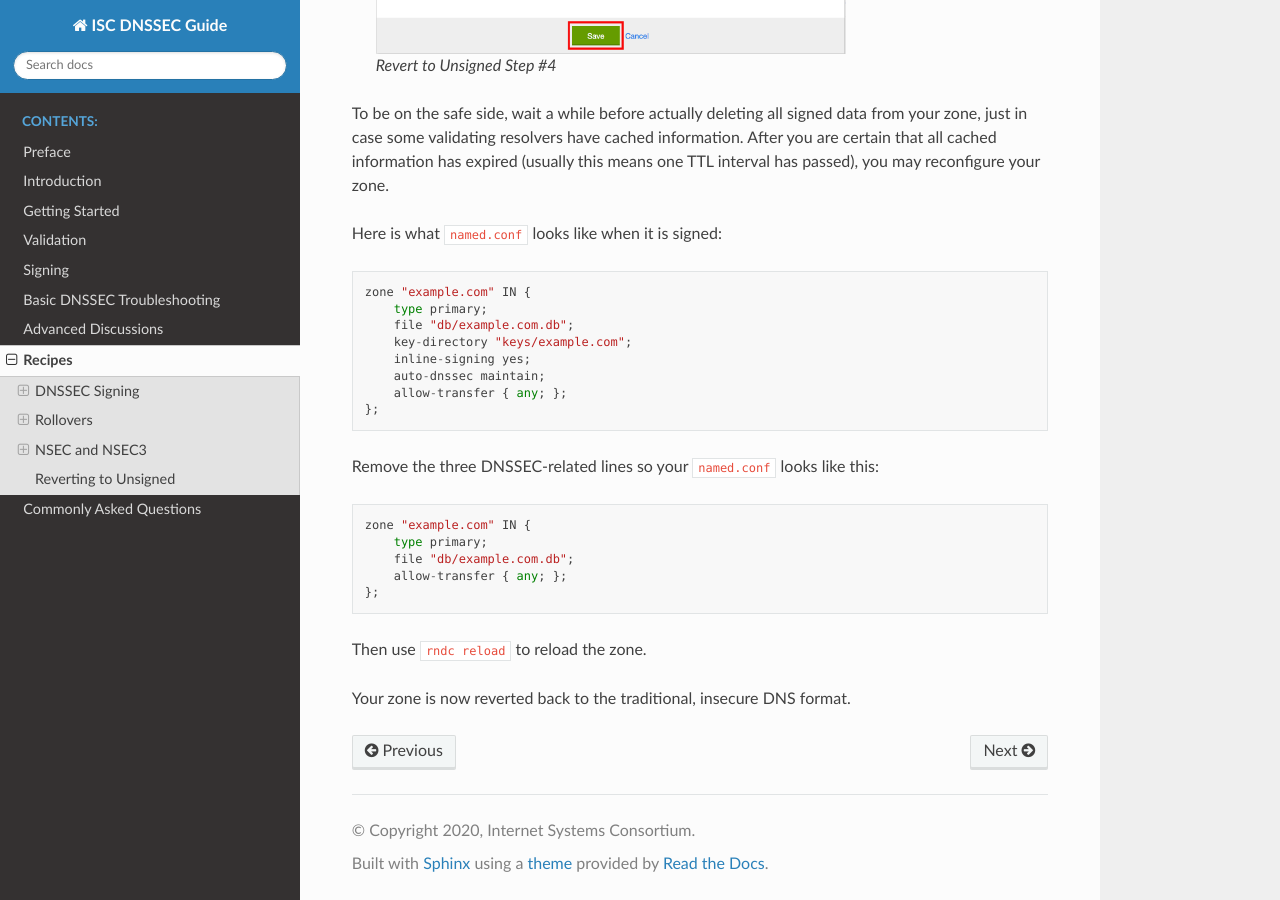
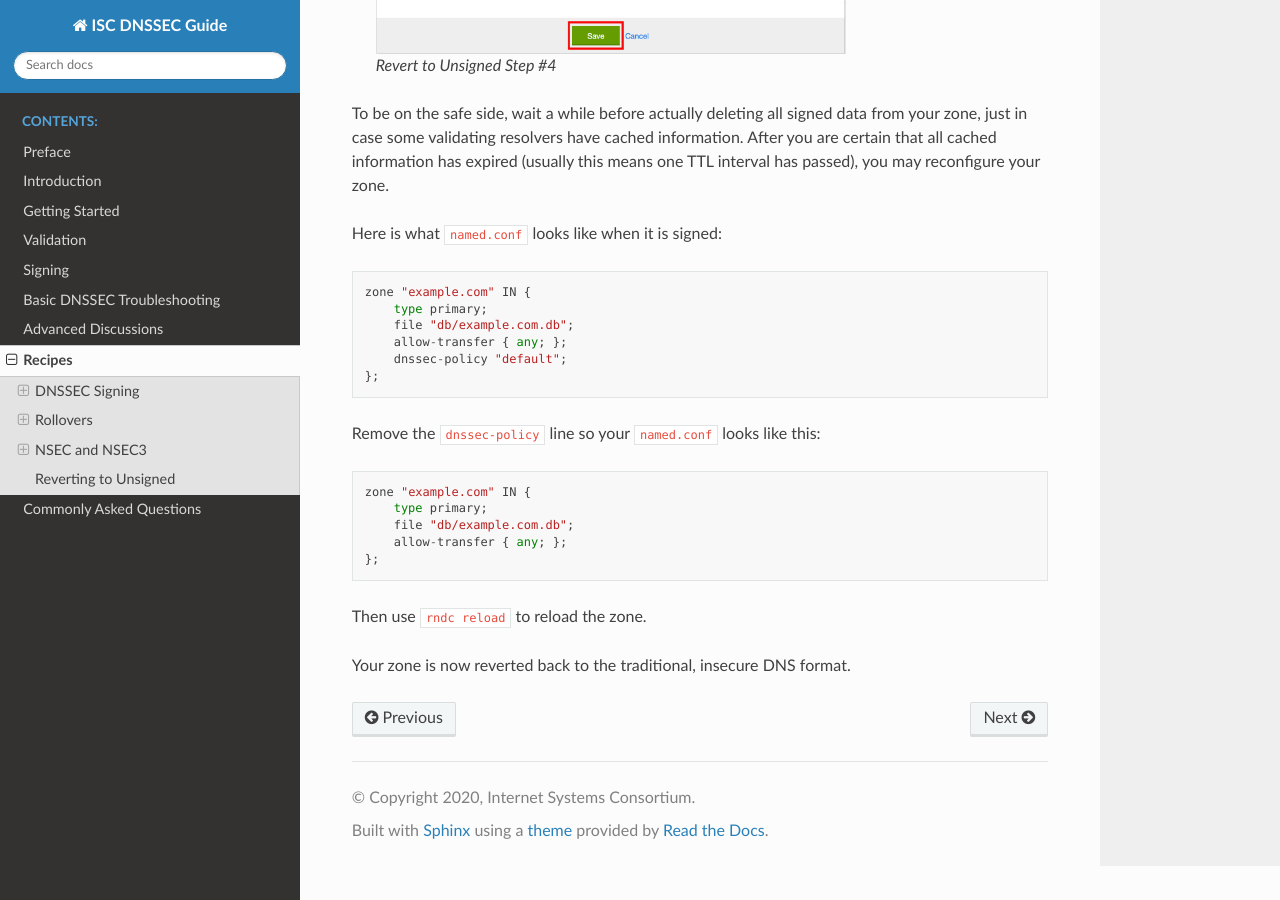
Before and after one commit to isc-projects/isc-dnssec-guide, a Sphinx documentation site: the page built from doc/recipes.rst, in a window 1280 px wide and 900 px high, scrolled down 20613 px. Built offline with Sphinx 7.4.7 and the Read the Docs theme 2.0.0, drawn with Linux system fonts in a browser that asks for light colours.

Commit message:
Add more of Matthijs's edits
Update unsigned recipe: let's use the new configuration syntax here.

```diff
--- a/doc/recipes.rst
+++ b/doc/recipes.rst
@@ -1069,13 +1069,11 @@ Here is what ``named.conf`` looks like when it is signed:
    zone "example.com" IN {
        type primary;
        file "db/example.com.db";
-       key-directory "keys/example.com";
-       inline-signing yes;
-       auto-dnssec maintain;
        allow-transfer { any; };
+       dnssec-policy "default";
    };
 
-Remove the three DNSSEC-related lines so your ``named.conf`` looks like this:
+Remove the ``dnssec-policy`` line so your ``named.conf`` looks like this:
 
 ::
 
```
